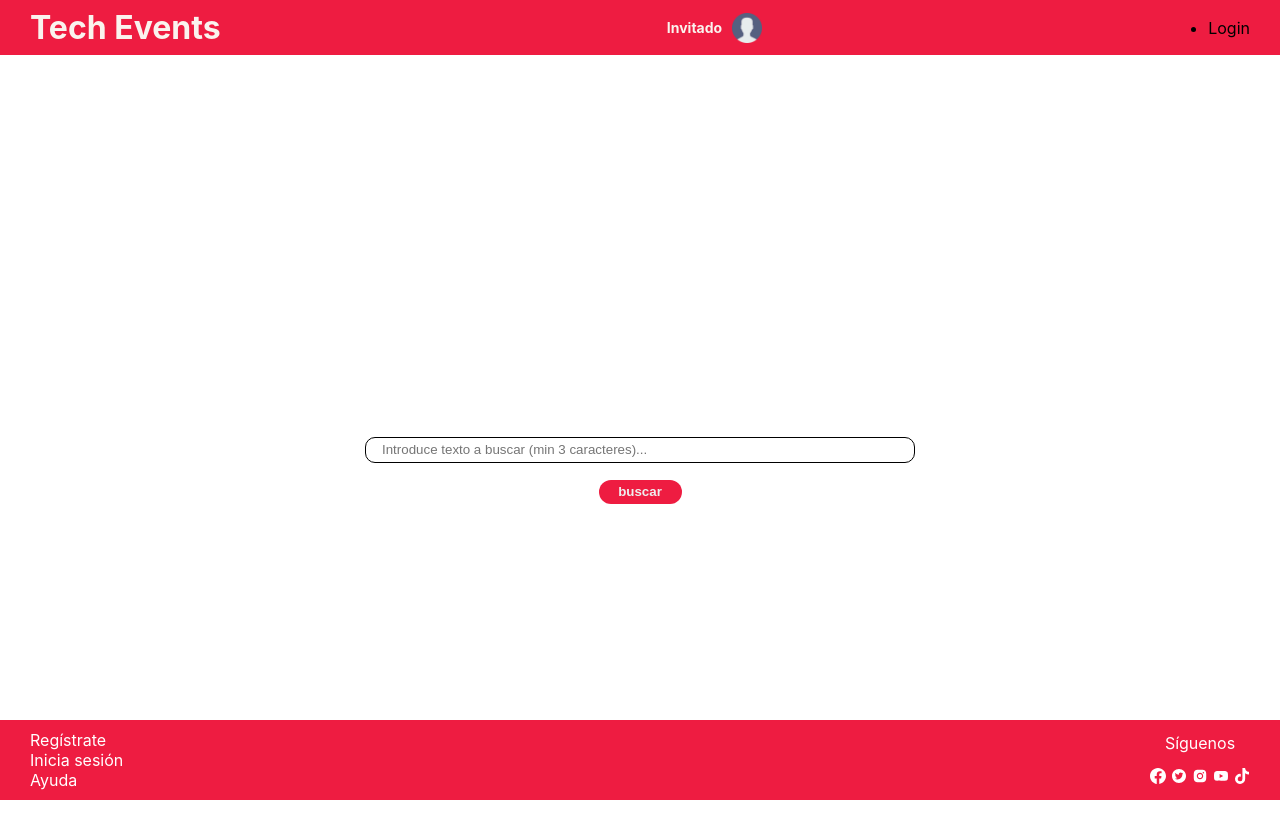
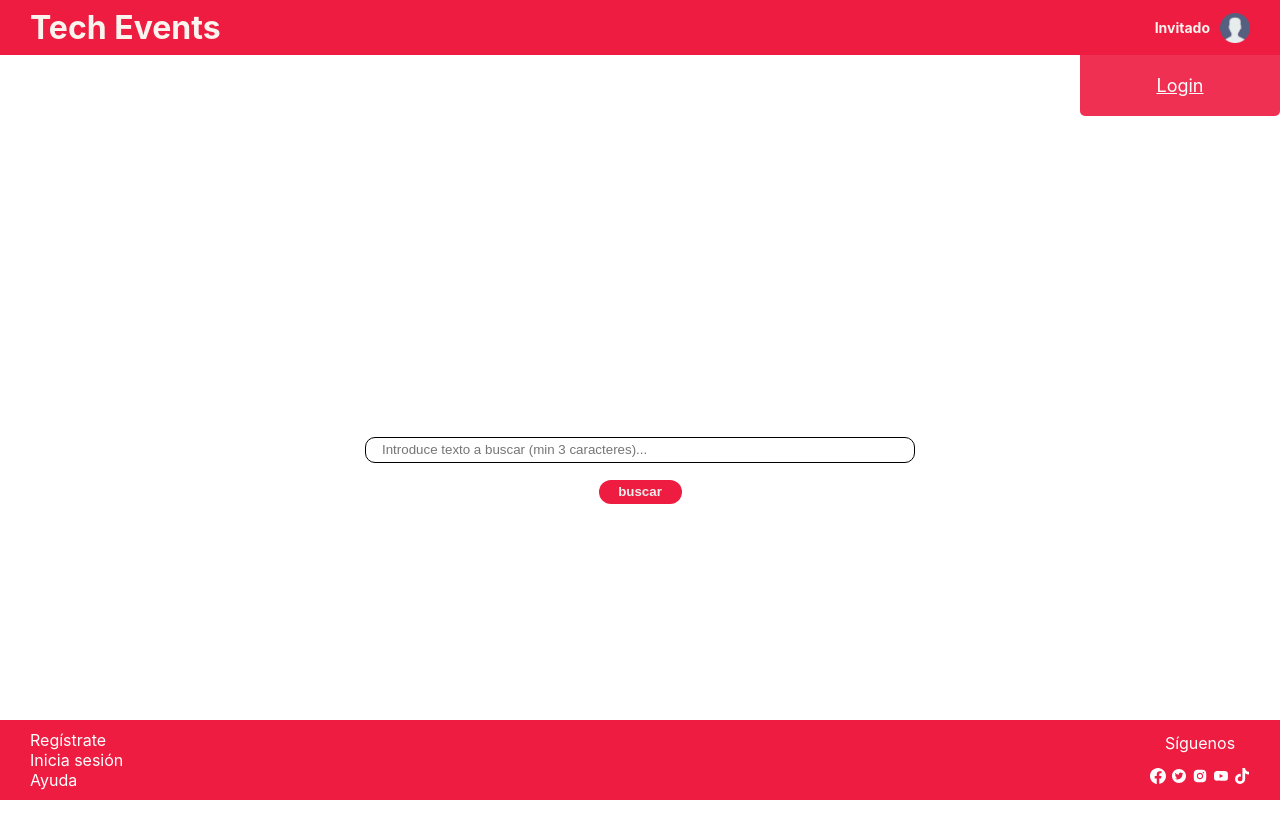
Before and after one commit to mihaelagheorghiu10/TechEvents-frontt, a React (Create React App) app: page / in a window 1280 px wide. Both pictures are taken after a click on the picture 1235 px from the left and 27 px from the top of the page. Shown: the top 838 px of the page. Built offline with nearby package versions, Linux system fonts and the light colour scheme.

Commit message:
add link to login form

```diff
--- a/src/components/NavMenu/NavMenu.jsx
+++ b/src/components/NavMenu/NavMenu.jsx
@@ -1,22 +1,23 @@
 import React from 'react'
 import style from './navMenu.module.css'
 import { useAuth } from '../../hooks/useAuth'
+import { Link } from 'react-router-dom';
 
 export default function NavMenu() {
     const auth = useAuth();
   return (
-    <div className={style.NavMenuContainer}>
+    <ul className={style.NavMenuContainer}>
         {auth.authed ?
-            <ul>
+            <ul className={style.navMenuList}>
                 <li>Perfil</li>
                 <li>Mis Eventos</li>
                 <li>Logout</li>
             </ul>
         :
-            <ul>
-                <li>Login</li>
+            <ul className={style.navMenuList}>
+                <Link to="/login"><li>Login</li></Link>
             </ul>
     }
-    </div>
+    </ul>
   )
 }
--- a/src/components/NavMenu/navMenu.module.css
+++ b/src/components/NavMenu/navMenu.module.css
@@ -0,0 +1,14 @@
+.navMenuList {
+    position:fixed;
+    top: 55px;
+    right: 0;
+    z-index: 100;
+    list-style: none;
+    background-color: #ee1c43e8;
+    padding: 20px 10px;
+    width: 200px;
+    font-size: large;
+    color: white;
+    border-radius: 0 0 5px 5px;
+    text-decoration: none;
+}
--- a/src/components/Navbar/Navbar.jsx
+++ b/src/components/Navbar/Navbar.jsx
@@ -13,6 +13,7 @@ export default function Navbar() {
     setMenuVisible(!menuVisible);
   }
   return (
+    <>
     <div className={styles.divContenedor}>
       <div className={[styles.navbar, styles.navbarLeft].join(' ')}>
         <Link className={styles.link} to={"/events"}>
@@ -29,8 +30,10 @@ export default function Navbar() {
           onClick={()=>toggleMenu()}
         />
         </div>
+
       </div>
-      {menuVisible? <NavMenu/> : ""}
     </div>
+    {menuVisible? <NavMenu/> : <></>}
+    </>
   )
 }
```
